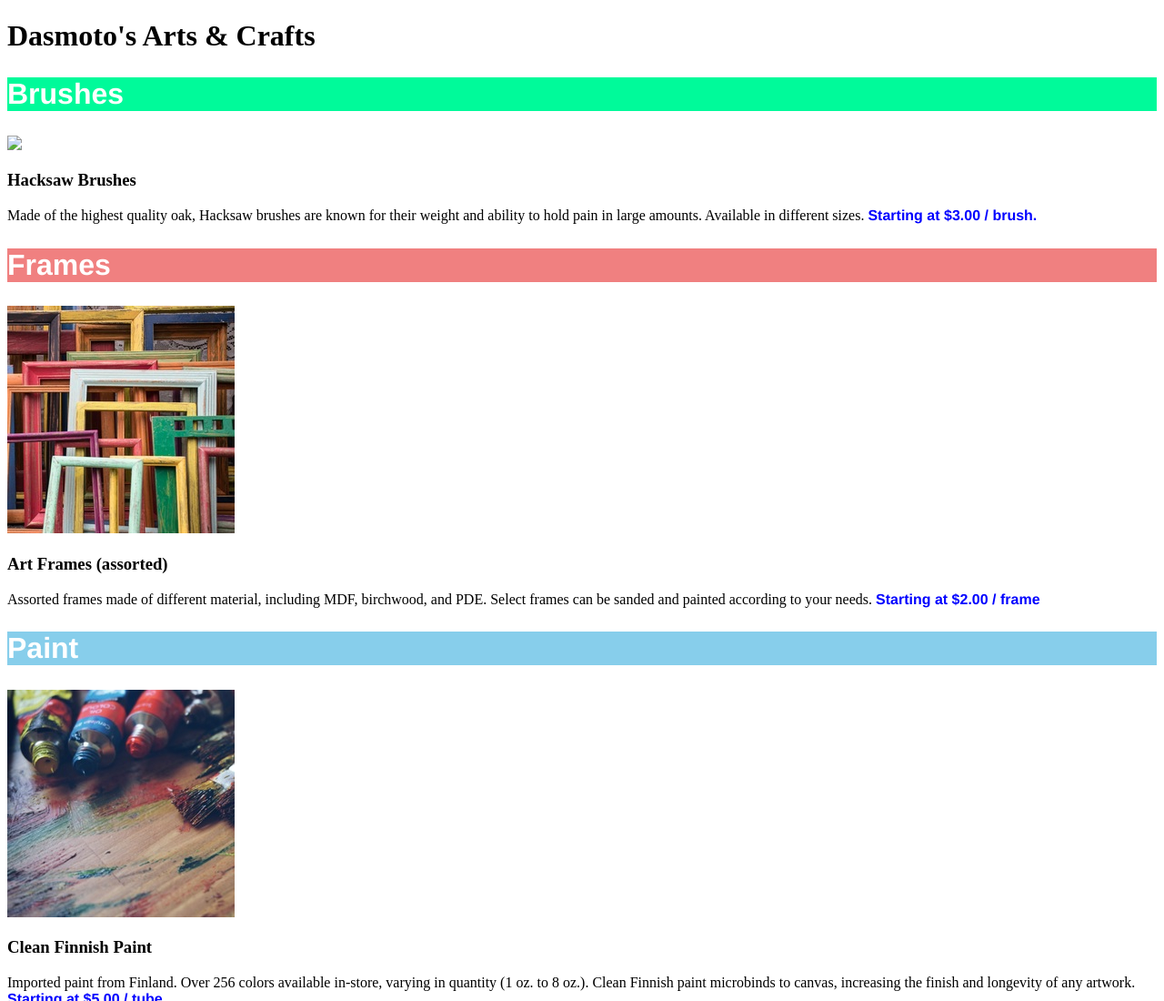
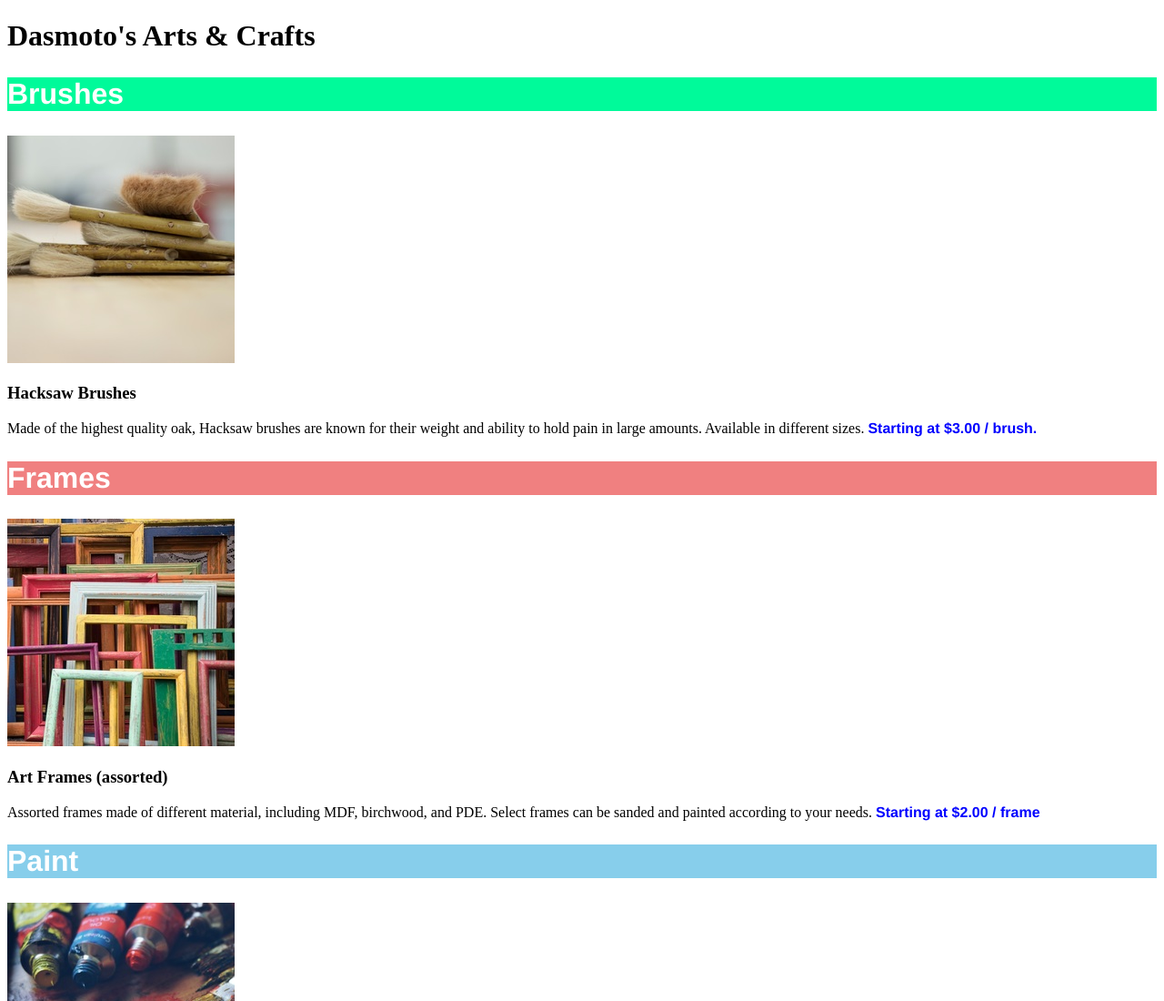
Before and after one commit to liquidsteel49/codecademy-art-page, a plain HTML site: page index.html in a window 1280 px wide. Shown: the top 1100 px of the page at 91% size. Drawn offline with Linux system fonts and the light colour scheme.

Commit message:
fixed hacksaw img src

```diff
--- a/index.html
+++ b/index.html
@@ -11,7 +11,7 @@
     <div>
         <h2 class="brushes-banner">Brushes</h2>
         <!-- brushes img -->
-        <img src="img/hacksa2w.png" />
+        <img src="img/hacksaw.png" />
         <h3>Hacksaw Brushes</h3>
         <p>Made of the highest quality oak, Hacksaw brushes are known for their weight and ability to hold pain in large amounts. Available in different sizes. <span class="price">Starting at $3.00 / brush.</span></p>
     </div>
```
